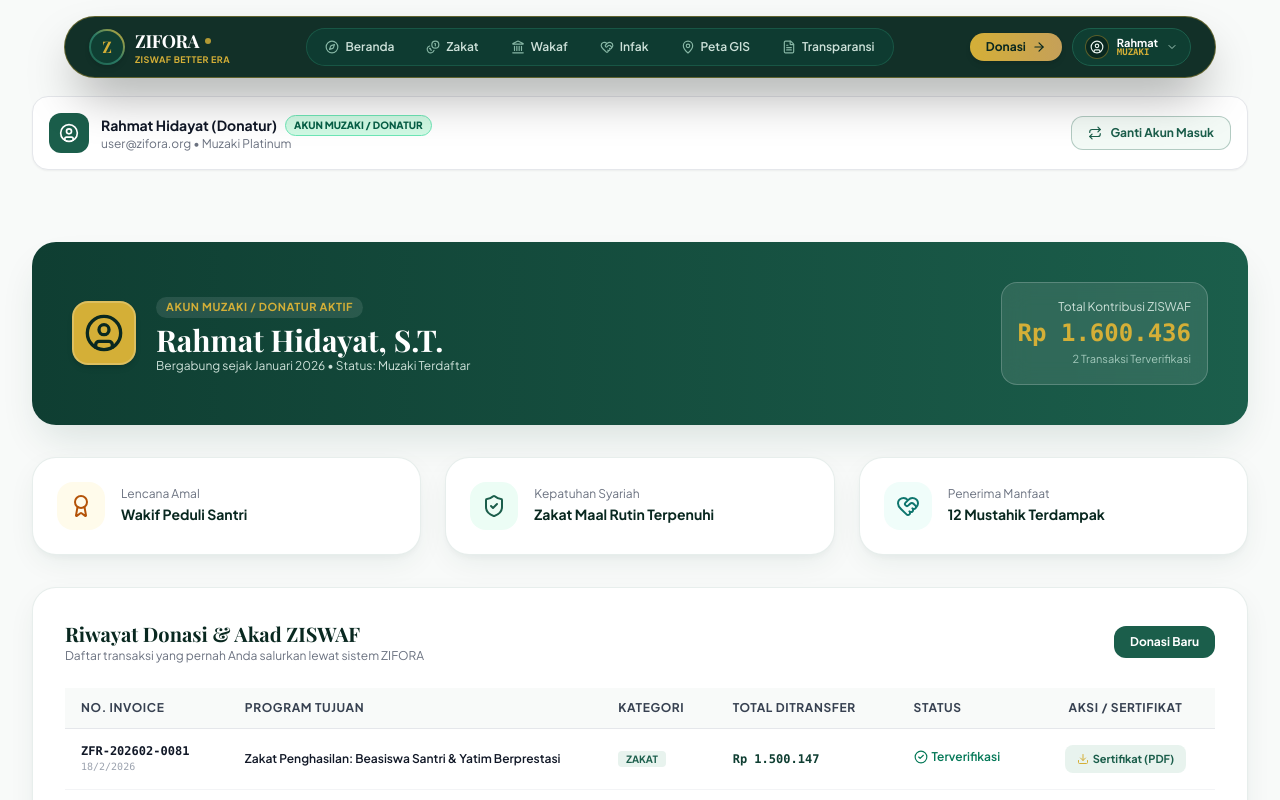
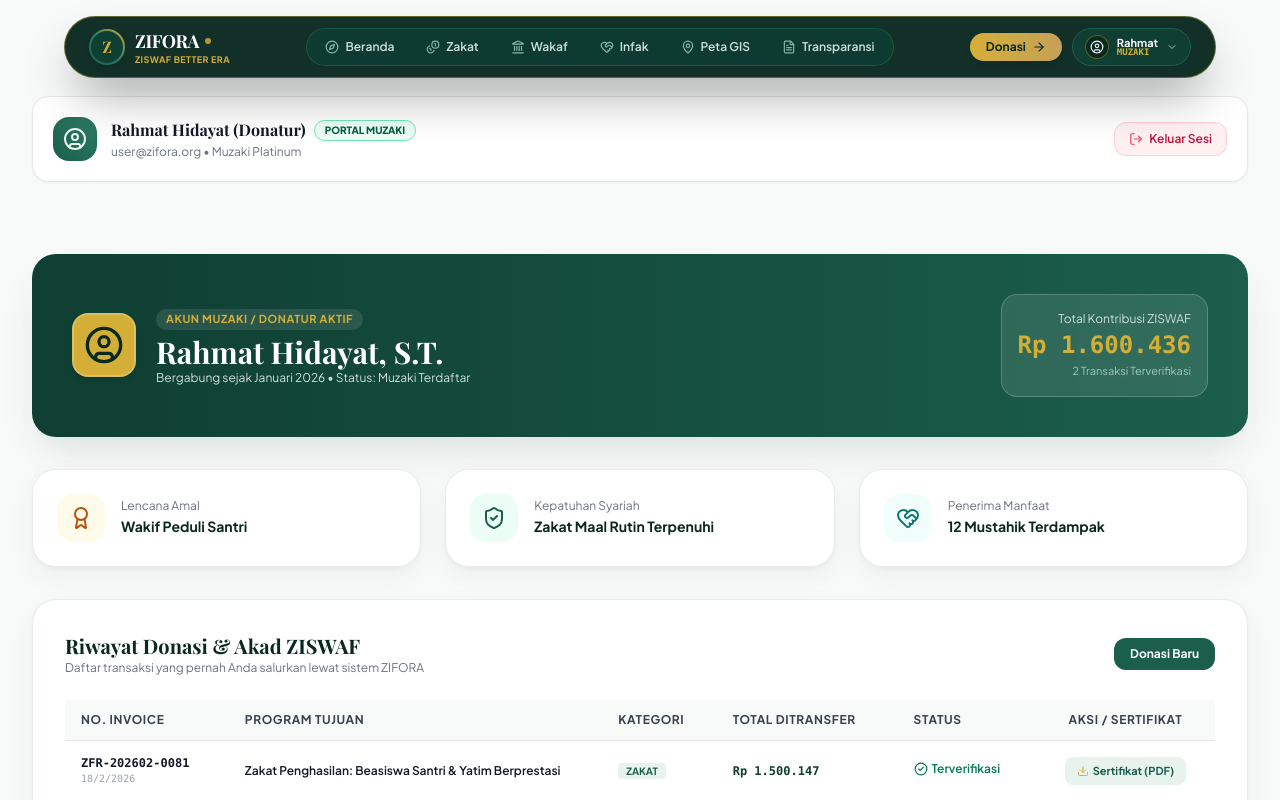
Before and after one commit to dharmamudita/zifora, a React (Vite) app: page /portal in a window 1280 px wide. Shown: the top 800 px of the page. Built offline with nearby package versions, Linux system fonts and the light colour scheme; a web font is replaced by a local one.

Commit message:
refactor(portal): streamline enterprise portal header and remove mock switcher modal

```diff
--- a/src/pages/PortalPage.tsx
+++ b/src/pages/PortalPage.tsx
@@ -1,21 +1,21 @@
 import React, { useState, useEffect } from 'react';
-import { Link } from 'react-router-dom';
+import { Link, useNavigate } from 'react-router-dom';
 import {
   UserCircle,
   ShieldCheck,
-  Repeat,
   ArrowRight,
-  CheckCircle2,
   LogIn,
-  AlertCircle
+  LogOut,
+  Building2,
+  CheckCircle2
 } from 'lucide-react';
-import { getCurrentUser, switchRole, UserProfile } from '../services/authStore';
+import { getCurrentUser, logout, UserProfile } from '../services/authStore';
 import { UserDashboardPage } from './UserDashboardPage';
 import { AdminDashboard } from './admin/AdminDashboard';
 
 export const PortalPage: React.FC = () => {
   const [currentUser, setCurrentUser] = useState<UserProfile | null>(getCurrentUser());
-  const [showSwitchModal, setShowSwitchModal] = useState(false);
+  const navigate = useNavigate();
 
   useEffect(() => {
     const handleAuthChange = () => {
@@ -25,9 +25,9 @@
     return () => window.removeEventListener('zifora_auth_change', handleAuthChange);
   }, []);
 
-  const handleQuickSwitch = (role: 'admin' | 'muzaki') => {
-    switchRole(role);
-    setShowSwitchModal(false);
+  const handleLogout = () => {
+    logout();
+    navigate('/login');
   };
 
   // IF NOT LOGGED IN
@@ -40,39 +40,20 @@
           </div>
           <div>
             <h2 className="text-2xl font-bold text-[#092820] font-serif">
-              Silakan Masuk Terlebih Dahulu
+              Sesi Masuk Diperlukan
             </h2>
-            <p className="text-xs text-gray-500 mt-1">
-              Portal data muzaki dan pengawasan admin ZIFORA memerlukan autentikasi akun.
+            <p className="text-xs text-gray-500 mt-1 leading-relaxed">
+              Silakan masuk dengan akun Admin atau Pengguna Anda untuk mengakses portal informasi manajemen ZIFORA.
             </p>
           </div>
 
-          <div className="space-y-3">
           <Link
             to="/login"
-              className="w-full py-3 px-4 rounded-xl text-xs font-bold bg-[#1B5E4B] hover:bg-[#0F3E32] text-white shadow transition flex items-center justify-center space-x-2"
+            className="w-full py-3 px-4 rounded-xl text-xs font-bold bg-[#1B5E4B] hover:bg-[#0F3E32] text-white shadow-md transition flex items-center justify-center space-x-2"
           >
-              <span>Buka Halaman Login</span>
+            <span>Menuju Halaman Masuk</span>
             <ArrowRight className="w-4 h-4" />
           </Link>
-
-            <div className="pt-2 flex items-center justify-center space-x-2 text-xs">
-              <span className="text-gray-400">Atau masuk cepat:</span>
-              <button
-                onClick={() => handleQuickSwitch('admin')}
-                className="font-bold text-[#D4AF37] hover:underline"
-              >
-                Admin
-              </button>
-              <span className="text-gray-300">•</span>
-              <button
-                onClick={() => handleQuickSwitch('muzaki')}
-                className="font-bold text-[#1B5E4B] hover:underline"
-              >
-                Donatur
-              </button>
-            </div>
-          </div>
         </div>
       </div>
     );
@@ -81,134 +62,57 @@
   return (
     <div className="pt-24 min-h-screen bg-[#F8FAF9]">
 
-      {/* Unified Account Status Bar */}
+      {/* Clean Enterprise Account Status Bar */}
       <div className="max-w-7xl mx-auto px-4 sm:px-6 lg:px-8 mb-6">
-        <div className="bg-white rounded-2xl p-4 shadow-sm border border-gray-200 flex flex-col sm:flex-row items-center justify-between gap-4">
-          <div className="flex items-center space-x-3">
-            <div className={`w-10 h-10 rounded-xl flex items-center justify-center font-bold text-white ${
-              currentUser.role === 'admin' ? 'bg-[#0F3E32] border border-[#D4AF37]/50' : 'bg-[#1B5E4B]'
+        <div className="bg-white rounded-2xl p-4 sm:p-5 shadow-sm border border-gray-200 flex flex-col sm:flex-row items-center justify-between gap-4">
+          <div className="flex items-center space-x-3.5">
+            <div className={`w-11 h-11 rounded-2xl flex items-center justify-center font-bold text-white shadow-inner ${
+              currentUser.role === 'admin'
+                ? 'bg-gradient-to-tr from-[#092820] to-[#0F3E32] border border-[#D4AF37]/50'
+                : 'bg-gradient-to-tr from-[#1B5E4B] to-[#2D7D67]'
             }`}>
-              {currentUser.role === 'admin' ? <ShieldCheck className="w-5 h-5 text-[#D4AF37]" /> : <UserCircle className="w-5 h-5" />}
+              {currentUser.role === 'admin' ? (
+                <ShieldCheck className="w-6 h-6 text-[#D4AF37]" />
+              ) : (
+                <UserCircle className="w-6 h-6 text-[#E8F3EE]" />
+              )}
             </div>
             <div>
               <div className="flex items-center space-x-2">
-                <span className="text-sm font-bold text-gray-900">{currentUser.name}</span>
-                <span className={`text-[10px] font-extrabold uppercase px-2 py-0.5 rounded-full ${
+                <span className="text-sm sm:text-base font-bold text-gray-900 font-serif">{currentUser.name}</span>
+                <span className={`text-[10px] font-extrabold uppercase px-2.5 py-0.5 rounded-full border ${
                   currentUser.role === 'admin'
-                    ? 'bg-amber-100 text-amber-900 border border-amber-300'
-                    : 'bg-emerald-100 text-emerald-800 border border-emerald-300'
+                    ? 'bg-amber-50 text-amber-900 border-amber-300'
+                    : 'bg-emerald-50 text-emerald-800 border-emerald-300'
                 }`}>
-                  {currentUser.role === 'admin' ? 'Akun Administrator' : 'Akun Muzaki / Donatur'}
+                  {currentUser.role === 'admin' ? 'Portal Administrator' : 'Portal Muzaki'}
                 </span>
               </div>
-              <p className="text-xs text-gray-500">{currentUser.email} • {currentUser.level}</p>
+              <p className="text-xs text-gray-500 mt-0.5">{currentUser.email} • {currentUser.level}</p>
             </div>
           </div>
 
-          {/* Switch Account Trigger */}
+          {/* Account Actions */}
+          <div className="flex items-center space-x-3">
             <button
               type="button"
-            onClick={() => setShowSwitchModal(true)}
-            className="inline-flex items-center space-x-2 px-4 py-2 rounded-xl text-xs font-bold bg-[#F3FAF6] text-[#1B5E4B] hover:bg-[#E8F3EE] border border-[#1B5E4B]/30 transition"
+              onClick={handleLogout}
+              className="inline-flex items-center space-x-1.5 px-3.5 py-2 rounded-xl text-xs font-semibold text-rose-700 bg-rose-50 hover:bg-rose-100 border border-rose-200 transition"
             >
-            <Repeat className="w-3.5 h-3.5" />
-            <span>Ganti Akun Masuk</span>
+              <LogOut className="w-3.5 h-3.5 text-rose-500" />
+              <span>Keluar Sesi</span>
             </button>
           </div>
         </div>
+      </div>
 
-      {/* RENDER VIEW BASED ON UNIFIED ACCOUNT ROLE */}
+      {/* RENDER VIEW BASED ON ROLE */}
       {currentUser.role === 'admin' ? (
         <AdminDashboard />
       ) : (
         <UserDashboardPage />
       )}
 
-      {/* LOGIN / ACCOUNT SWITCHER MODAL */}
-      {showSwitchModal && (
-        <div className="fixed inset-0 z-50 bg-black/60 backdrop-blur-sm flex items-center justify-center p-4">
-          <div className="bg-white rounded-3xl max-w-md w-full p-6 sm:p-8 shadow-2xl border border-gray-200 space-y-6 animate-fadeIn">
-
-            <div className="flex items-center justify-between pb-3 border-b border-gray-100">
-              <div>
-                <h3 className="text-lg font-bold text-[#092820] font-serif">
-                  Ganti Akun Masuk
-                </h3>
-                <p className="text-xs text-gray-500">
-                  Pilih salah satu dari 2 akun terdaftar untuk melihat tampilannya:
-                </p>
-              </div>
-              <button
-                onClick={() => setShowSwitchModal(false)}
-                className="text-gray-400 hover:text-gray-600 font-bold text-base"
-              >
-                ✕
-              </button>
-            </div>
-
-            {/* Quick Demo Switcher Buttons */}
-            <div className="space-y-2">
-              <button
-                type="button"
-                onClick={() => handleQuickSwitch('admin')}
-                className={`w-full p-3.5 rounded-2xl border text-left transition flex items-center justify-between ${
-                  currentUser.role === 'admin'
-                    ? 'border-[#D4AF37] bg-[#FAF5E8]'
-                    : 'border-gray-200 hover:border-[#1B5E4B]/40 hover:bg-gray-50'
-                }`}
-              >
-                <div className="flex items-center space-x-3">
-                  <div className="w-8 h-8 rounded-lg bg-[#0F3E32] flex items-center justify-center text-[#D4AF37]">
-                    <ShieldCheck className="w-4 h-4" />
-                  </div>
-                  <div>
-                    <h4 className="text-xs font-bold text-gray-900">1. Akun Admin (Super Admin)</h4>
-                    <p className="text-[10px] text-gray-500 font-mono">admin@zifora.org (pass: admin123)</p>
-                  </div>
-                </div>
-                {currentUser.role === 'admin' && (
-                  <CheckCircle2 className="w-4 h-4 text-emerald-700" />
-                )}
-              </button>
-
-              <button
-                type="button"
-                onClick={() => handleQuickSwitch('muzaki')}
-                className={`w-full p-3.5 rounded-2xl border text-left transition flex items-center justify-between ${
-                  currentUser.role === 'muzaki'
-                    ? 'border-[#1B5E4B] bg-[#E8F3EE]'
-                    : 'border-gray-200 hover:border-[#1B5E4B]/40 hover:bg-gray-50'
-                }`}
-              >
-                <div className="flex items-center space-x-3">
-                  <div className="w-8 h-8 rounded-lg bg-[#1B5E4B] flex items-center justify-center text-white">
-                    <UserCircle className="w-4 h-4" />
-                  </div>
-                  <div>
-                    <h4 className="text-xs font-bold text-gray-900">2. Akun Pengguna (Rahmat Hidayat)</h4>
-                    <p className="text-[10px] text-gray-500 font-mono">user@zifora.org (pass: user123)</p>
-                  </div>
-                </div>
-                {currentUser.role === 'muzaki' && (
-                  <CheckCircle2 className="w-4 h-4 text-emerald-700" />
-                )}
-              </button>
-            </div>
-
-            <div className="pt-2 text-center">
-              <Link
-                to="/login"
-                onClick={() => setShowSwitchModal(false)}
-                className="text-xs text-[#1B5E4B] font-bold hover:underline"
-              >
-                Buka Halaman Form Login Lengkap
-              </Link>
-            </div>
-
-          </div>
-        </div>
-      )}
-
     </div>
   );
 };
```
Lines whose indentation alone changed are shown as unchanged.
